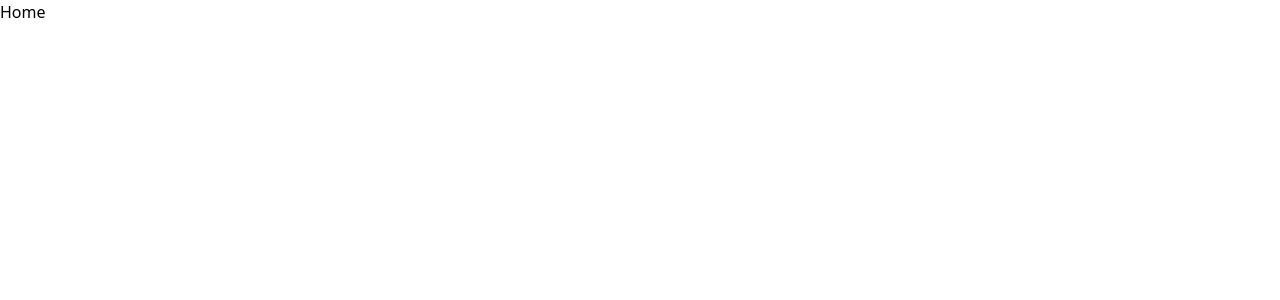
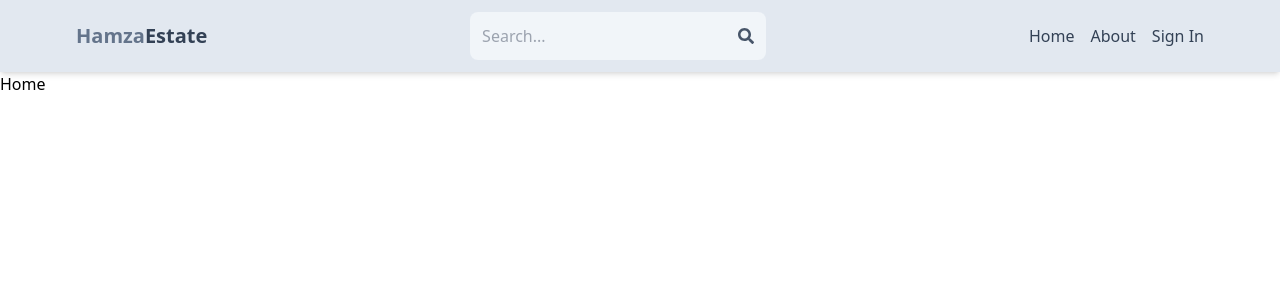
Before and after one commit to alihamzarao6/ahr-real-estate, a React (Vite) app in the folder client/: page / in a window 1280 px wide. Shown: the top 300 px of the page. Built offline with nearby package versions, Linux system fonts and the light colour scheme.

Commit message:
create Header component

```diff
--- a/client/package.json
+++ b/client/package.json
@@ -12,6 +12,7 @@
   "dependencies": {
     "react": "^18.2.0",
     "react-dom": "^18.2.0",
+    "react-icons": "^4.11.0",
     "react-router-dom": "^6.17.0"
   },
   "devDependencies": {
--- a/client/src/App.jsx
+++ b/client/src/App.jsx
@@ -6,10 +6,12 @@
 import SignUp from './pages/SignUp';
 import About from './pages/About';
 import Profile from './pages/Profile';
+import Header from './components/Header';
 
 const App = () => {
   return (
     <BrowserRouter>
+      <Header />
       <Routes>
         <Route path='/' element={<Home />} />
         <Route path='/sign-in' element={<SignIn />} />
--- /dev/null
+++ b/client/src/components/Header.jsx
@@ -0,0 +1,37 @@
+import { FaSearch } from "react-icons/fa";
+import { Link } from "react-router-dom";
+
+const Header = () => {
+    return (
+        <header className='bg-slate-200 shadow-md'>
+            <div className='flex justify-between items-center max-w-6xl mx-auto p-3'>
+                <Link to={"/"}>
+                    <h1 className='font-bold text-sm sm:text-xl flex flex-wrap cursor-pointer'>
+                        <span className='text-slate-500'>Hamza</span>
+                        <span className=' text-slate-700'>Estate</span>
+                    </h1>
+                </Link>
+
+                <form className='bg-slate-100 rounded-lg p-3 flex items-center'>
+                    <input type="text" placeholder='Search...' className='bg-transparent focus:outline-none w-24 sm:w-64' />
+                    <FaSearch className="text-slate-600 cursor-pointer" />
+                </form>
+
+                <ul className="flex gap-4">
+                    <Link to={"/"}>
+                        <li className="hidden sm:inline text-slate-700 hover:underline">Home</li>
+                    </Link>
+                    <Link to={"/about"}>
+                        <li className="hidden sm:inline text-slate-700 hover:underline">About</li>
+                    </Link>
+                    <Link to={"/sign-in"}>
+                        <li className="text-slate-700 hover:underline">Sign In</li>
+                    </Link>
+                </ul>
+            </div>
+
+        </header>
+    )
+}
+
+export default Header;
```
Also changed, not shown: 1 other file (tests, documents, lock files or other folders).
